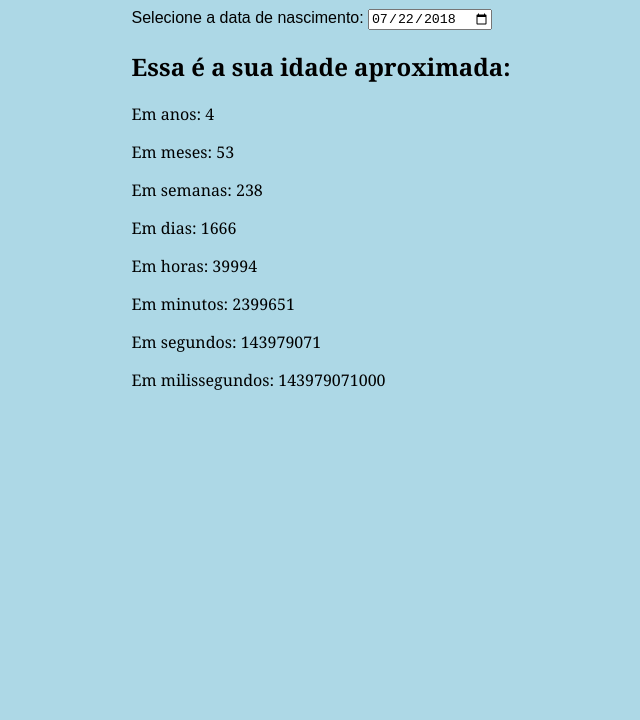
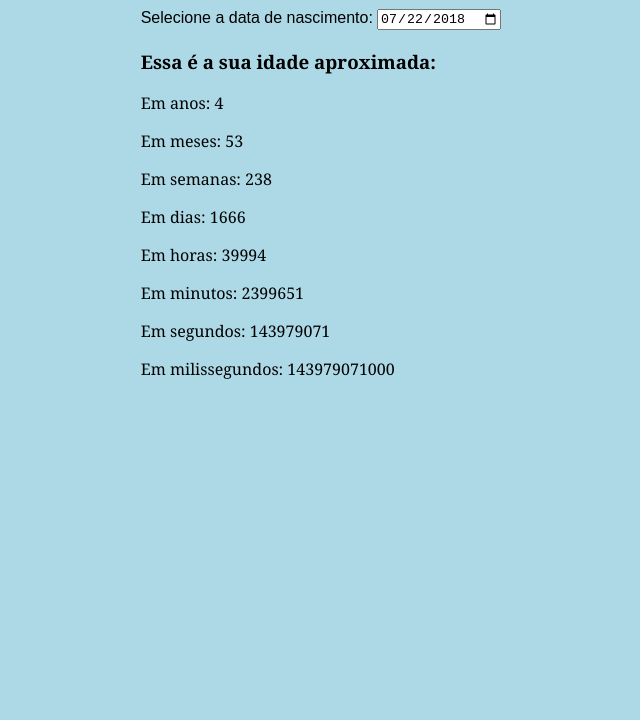
Before and after one commit to yurifalves/Relogio, a plain HTML site: page index.html in a window 1280 px wide. Shown: the part 80-800 px from the top of the page, without its empty margins (319-959 px from the left). Drawn offline with Linux system fonts and the light colour scheme.

Commit message:
Update index.html

```diff
--- a/index.html
+++ b/index.html
@@ -35,7 +35,7 @@
             <input id="data-de-nascimento" type="date" value="2018-07-22">
         </div>
     </form>
-    <h2>Essa é a sua idade aproximada:</h2>
+    <h3>Essa é a sua idade aproximada:</h2>
     <p id="idade-anos">Em anos:</p>
     <p id="idade-meses">Em meses:</p>
     <p id="idade-semanas">Em semanas:</p>
```
